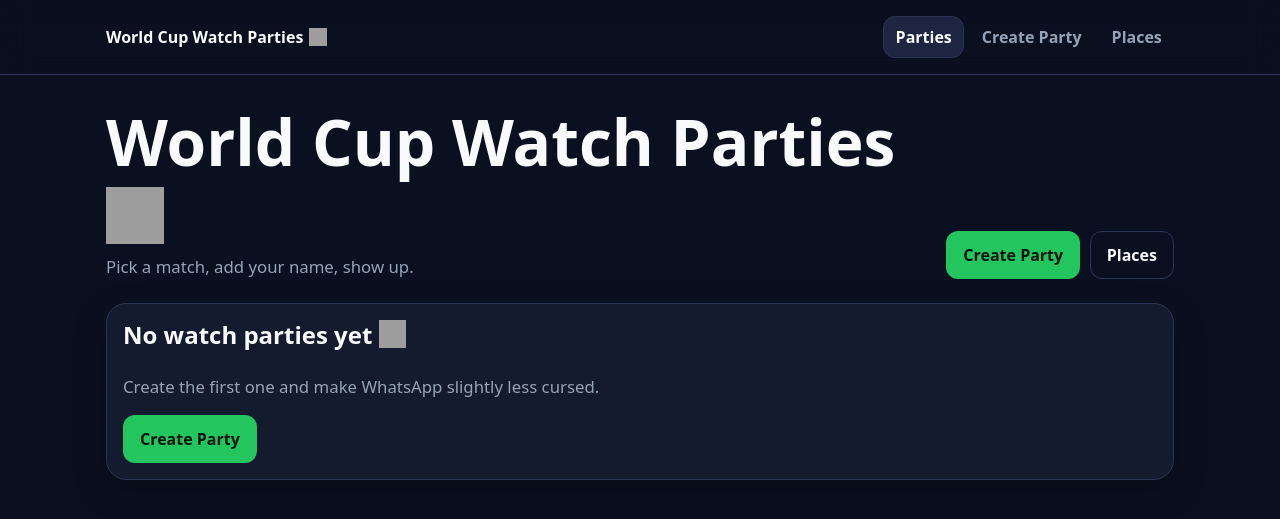
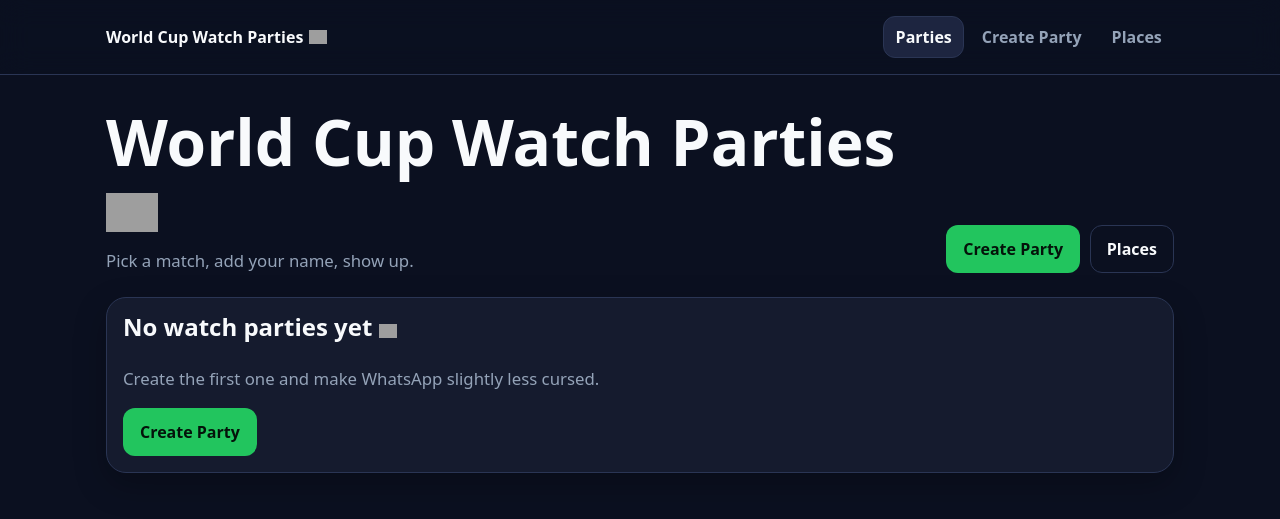
Before and after one commit to MuratFurkanSen/WatchPartyTracker, a FastAPI app: page / in a window 1280 px wide. Shown: the top 519 px of the page. Run offline with FastAPI, Linux system fonts and the light colour scheme; grey boxes are pictures that could not be loaded.

Commit message:
Standardize emoji icon dimensions and update cache-busting for stylesheets.

```diff
--- a/app/static/styles.css
+++ b/app/static/styles.css
@@ -192,15 +192,22 @@ a {
 }
 
 .emoji-icon {
-  display: inline-block;
-  height: 1.15em;
+  aspect-ratio: 1;
+  display: inline-flex;
+  flex: 0 0 auto;
+  height: 1.15rem !important;
+  max-height: 1.15rem;
+  max-width: 1.15rem;
+  object-fit: contain;
   vertical-align: -0.15em;
-  width: 1.15em;
+  width: 1.15rem !important;
 }
 
 .emoji-icon-large {
-  height: 0.9em;
-  width: 0.9em;
+  height: clamp(2rem, 7vw, 3.25rem) !important;
+  max-height: 3.25rem;
+  max-width: 3.25rem;
+  width: clamp(2rem, 7vw, 3.25rem) !important;
 }
 
 .versus {
--- a/app/templates/base.html
+++ b/app/templates/base.html
@@ -4,14 +4,14 @@
   <meta charset="utf-8">
   <meta name="viewport" content="width=device-width, initial-scale=1.0">
   <title>{{ title or "World Cup Watch Parties" }}</title>
-  <link rel="stylesheet" href="{{ url_for('static', path='styles.css') }}">
+  <link rel="stylesheet" href="{{ url_for('static', path='styles.css') }}?v=20260626a">
 </head>
 <body>
   <header class="site-header">
     <div class="container header-inner">
       <a href="/" class="brand">
         World Cup Watch Parties
-        <img class="emoji-icon" src="{{ soccer_ball_url() }}" alt="" aria-hidden="true" draggable="false">
+        <img class="emoji-icon" src="{{ soccer_ball_url() }}" width="20" height="20" alt="" aria-hidden="true" draggable="false">
       </a>
       <nav class="nav" aria-label="Main navigation">
         <a href="/" {% if request.url.path == "/" %}aria-current="page"{% endif %}>Parties</a>
--- a/app/templates/index.html
+++ b/app/templates/index.html
@@ -5,7 +5,7 @@
     <div>
       <h1>
         World Cup Watch Parties
-        <img class="emoji-icon emoji-icon-large" src="{{ soccer_ball_url() }}" alt="" aria-hidden="true" draggable="false">
+        <img class="emoji-icon emoji-icon-large" src="{{ soccer_ball_url() }}" width="56" height="56" alt="" aria-hidden="true" draggable="false">
       </h1>
       <p>Pick a match, add your name, show up.</p>
     </div>
@@ -25,7 +25,7 @@
     <section class="card empty-state">
       <h2>
         No watch parties yet
-        <img class="emoji-icon" src="{{ soccer_ball_url() }}" alt="" aria-hidden="true" draggable="false">
+        <img class="emoji-icon" src="{{ soccer_ball_url() }}" width="24" height="24" alt="" aria-hidden="true" draggable="false">
       </h2>
       <p>Create the first one and make WhatsApp slightly less cursed.</p>
       <a class="button button-primary" href="/parties/new">Create Party</a>
```
